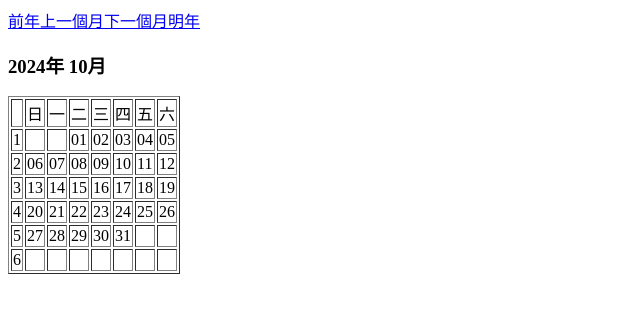
After one commit to Bright-66/php1, a PHP site: page /calendar-ref.php in a window 1280 px wide. The commit adds this page. Shown: the top 313 px of the page, without its empty margins (0-640 px from the left). Run offline with PHP 8.4, Linux system fonts and the light colour scheme.

Commit message:
萬年曆練習

```diff
--- /dev/null
+++ b/calendar-ref.php
@@ -0,0 +1,90 @@
+<!DOCTYPE html>
+<html lang="en">
+<head>
+    <meta charset="UTF-8">
+    <meta name="viewport" content="width=device-width, initial-scale=1.0">
+    <title>Chat-gpt答案參考</title>
+</head>
+<body>
+<?php
+// 獲取目前的月份，如果沒有提供就用當前月份
+if (isset($_GET['month'])) {
+    $month = $_GET['month'];
+} else {
+    $month = date("m");
+}
+
+// 計算當前年份
+$year = date("Y");
+if ($month < 1) {
+    $month = 12;
+    $year--;
+} elseif ($month > 12) {
+    $month = 1;
+    $year++;
+}
+
+// 計算上一個月和下一個月
+$prevMonth = $month - 1;
+$nextMonth = $month + 1;
+
+// 如果上一個月小於1，改成12並減一個年份
+if ($prevMonth < 1) {
+    $prevMonth = 12;
+    $year--;
+}
+
+// 如果下一個月大於12，改成1並加一個年份
+if ($nextMonth > 12) {
+    $nextMonth = 1;
+    $year++;
+}
+
+// 顯示導航連結
+echo '<a href="calendar.php?month=' . ($month - 12) . '">前年</a>';
+echo '<a href="calendar.php?month=' . $prevMonth . '">上一個月</a>';
+echo '<a href="calendar.php?month=' . $nextMonth . '">下一個月</a>';
+echo '<a href="calendar.php?month=' . ($month + 12) . '">明年</a>';
+echo '<h3>' . $year . '年 ' . $month . '月</h3>';
+
+// 開始生成日曆
+echo '<table border="1">';
+echo '<tr>';
+echo '<td></td>'; // 顯示空白的列
+echo '<td>日</td>';
+echo '<td>一</td>';
+echo '<td>二</td>';
+echo '<td>三</td>';
+echo '<td>四</td>';
+echo '<td>五</td>';
+echo '<td>六</td>';
+echo '</tr>';
+
+// 計算這個月的第一天是星期幾
+$firstDay = "$year-$month-01";
+$firstDayTime = strtotime($firstDay);
+$firstDayWeek = date("w", $firstDayTime);
+$numberOfDays = date("t", $firstDayTime); // 獲取這個月有多少天
+
+// 使用兩個循環來生成日曆
+for ($i = 0; $i < 6; $i++) { // 6行
+    echo "<tr>";
+    echo "<td>" . ($i + 1) . "</td>"; // 顯示行數
+    for ($j = 0; $j < 7; $j++) { // 7列
+        $cell = $i * 7 + $j - $firstDayWeek; // 計算當前格子是幾號
+        $theDayTime = strtotime("$cell days", $firstDayTime); // 計算當前日期
+
+        // 判斷這個日期是否在這個月
+        if (date("m", $theDayTime) == $month) {
+            echo "<td>" . date("d", $theDayTime) . "</td>"; // 顯示日期
+        } else {
+            echo "<td></td>"; // 如果不是這個月，顯示空白
+        }
+    }
+    echo "</tr>";
+}
+echo '</table>';
+?>
+
+</body>
+</html>
```
Also changed, not shown: calendar.php (+117 -0 lines).
